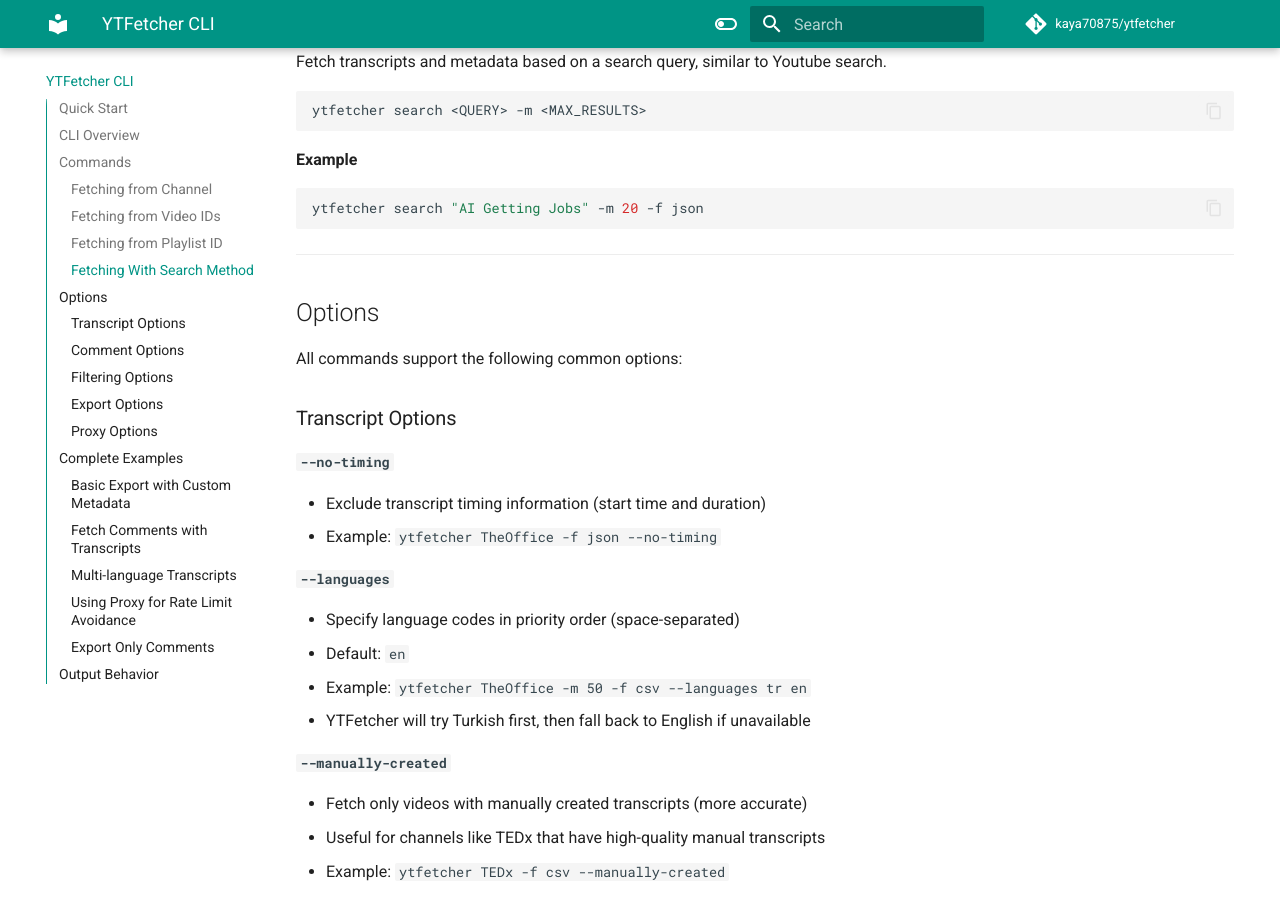
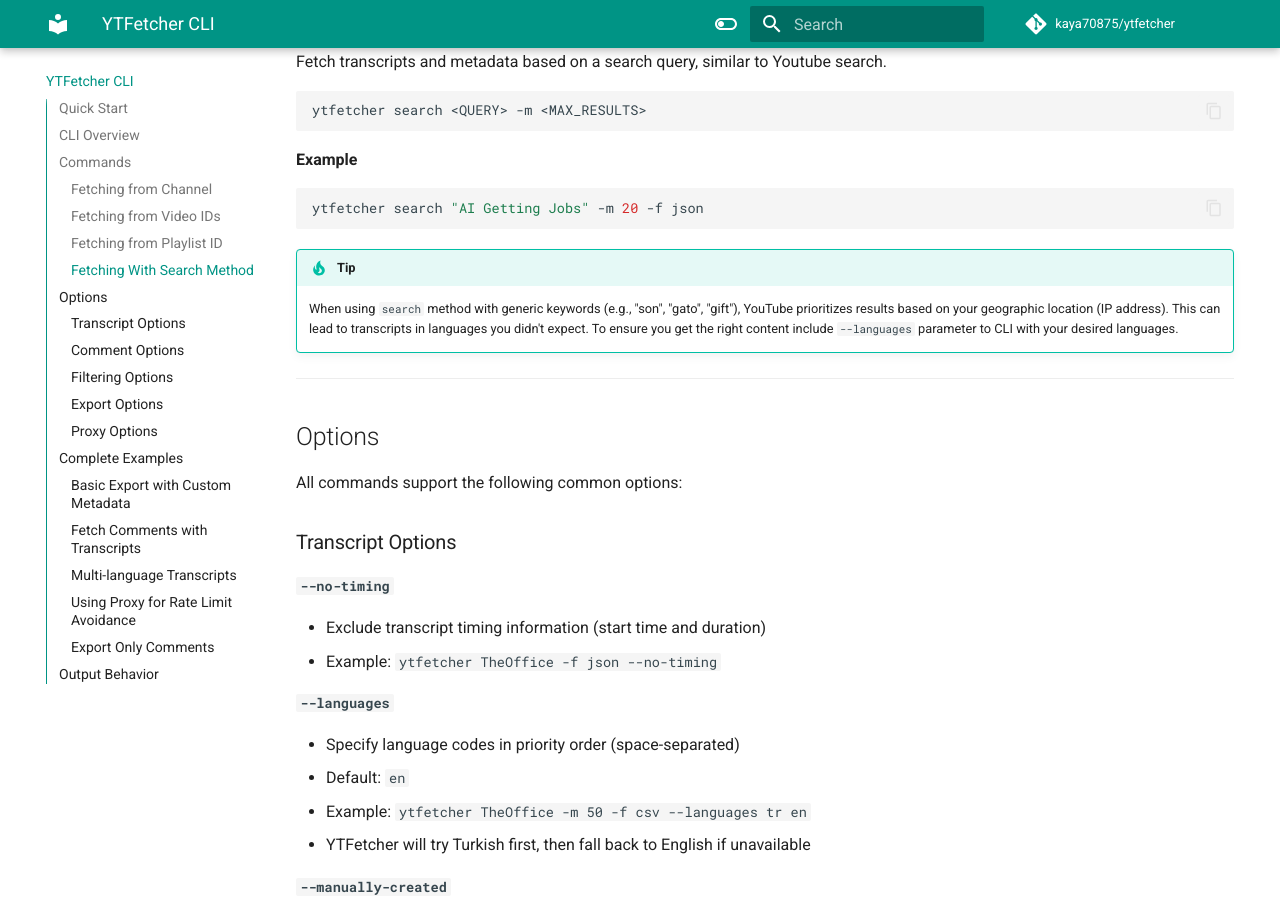
Before and after one commit to kaya70875/ytfetcher, an MkDocs documentation site: the page built from docs/cli.md, in a window 1280 px wide and 900 px high, scrolled down 1964 px. Built offline with MkDocs 1.6.1 and Material for MkDocs 9.7.7, drawn with Linux system fonts in a browser that asks for light colours; comment, search, counter and statistics services are not loaded.

Commit message:
add tip for CLI

````diff
--- a/docs/cli.md
+++ b/docs/cli.md
@@ -97,6 +97,10 @@ ytfetcher search <QUERY> -m <MAX_RESULTS>
 ```bash
 ytfetcher search "AI Getting Jobs" -m 20 -f json
 ```
+
+!!! Tip
+    When using `search` method with generic keywords (e.g., "son", "gato", "gift"), YouTube prioritizes results based on your geographic location (IP address). This can lead to transcripts in languages you didn't expect.
+    To ensure you get the right content include `--languages` parameter to CLI with your desired languages.
 
 ---
 
````
